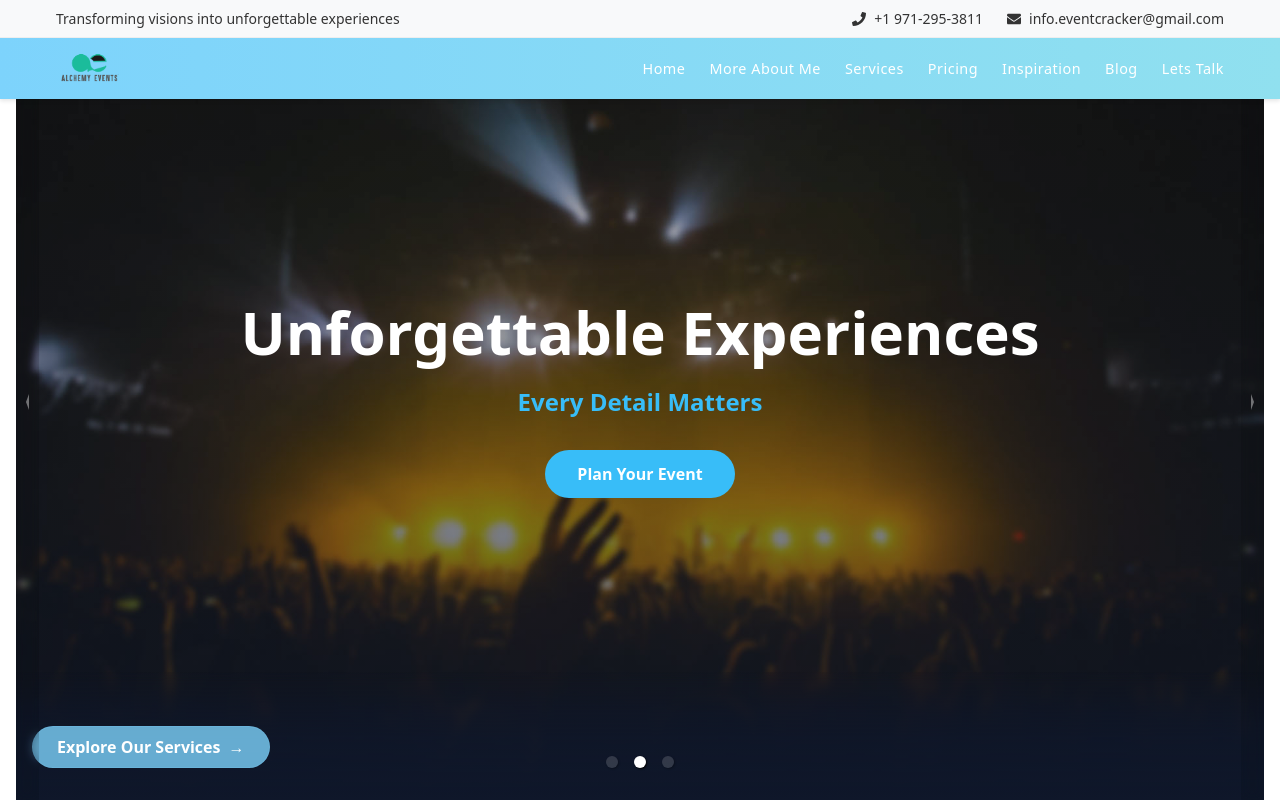
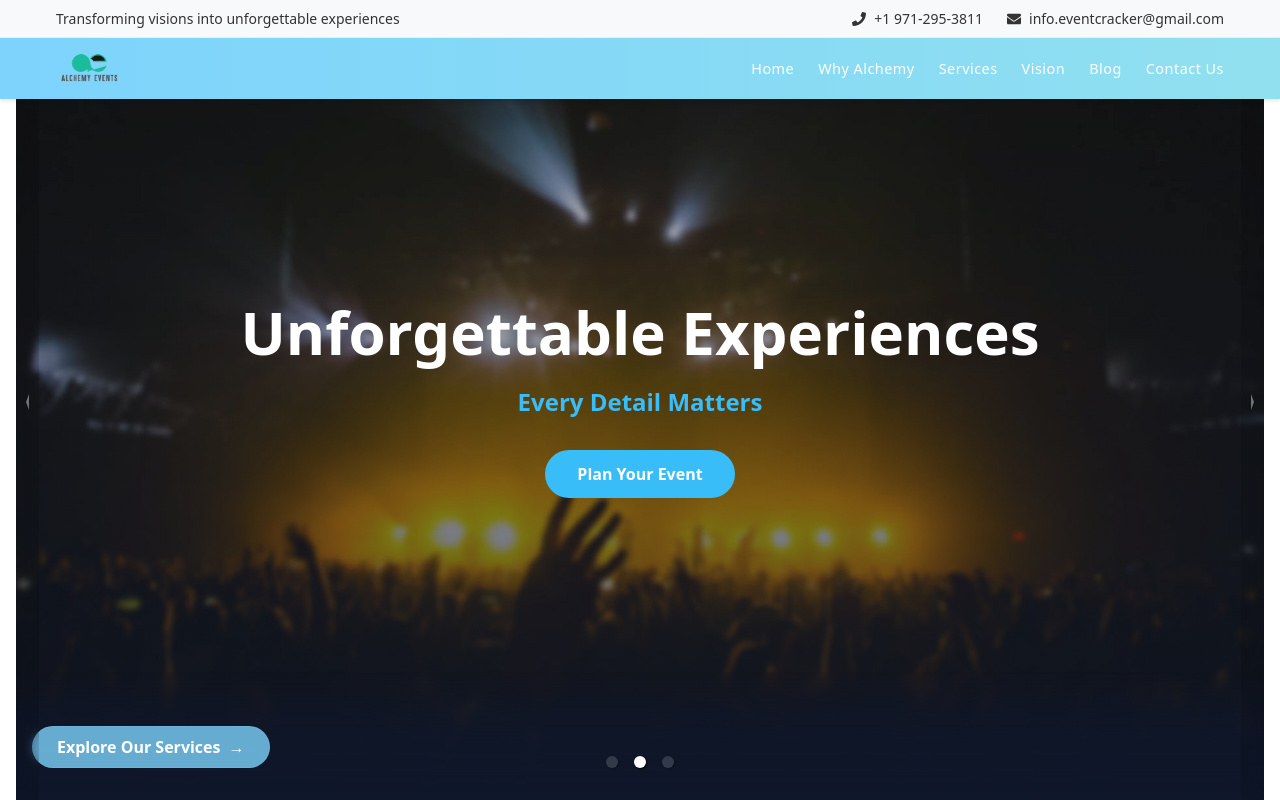
Before and after one commit to Harshal-behare/alchemy-events, a React (Create React App) app: page / in a window 1280 px wide. Shown: the top 800 px of the page. Built offline with nearby package versions, Linux system fonts and the light colour scheme.

Commit message:
Header updated

```diff
--- a/package.json
+++ b/package.json
@@ -13,6 +13,7 @@
     "react-responsive-carousel": "^3.2.23",
     "react-router-dom": "^6.11.2",
     "react-scripts": "5.0.1",
+    "react-scroll": "^1.9.0",
     "web-vitals": "^2.1.4"
   },
   "scripts": {
--- a/src/components/Header.jsx
+++ b/src/components/Header.jsx
@@ -1,5 +1,6 @@
 import React, { useState, useEffect } from 'react';
-import { Link } from 'react-router-dom';
+import { Link as RouterLink, useLocation } from 'react-router-dom';
+import { Link as ScrollLink } from 'react-scroll';
 import Logo from "../assets/logo.png";
 import { motion, AnimatePresence } from 'framer-motion';
 import { FaPhone, FaEnvelope } from 'react-icons/fa';
@@ -8,6 +9,14 @@ import '../styles/Header.scss';
 function Header() {
   const [isOpen, setIsOpen] = useState(false);
   const [isScrolled, setIsScrolled] = useState(false);
+  const location = useLocation();
+
+  const scrollToSection = (section) => {
+    if (location.pathname !== '/') {
+      window.location.href = `/#${section}`;
+    }
+    setIsOpen(false);
+  };
 
   return (
     <header className="header">
@@ -31,16 +40,47 @@ function Header() {
 
       <nav className="nav">
         <div className="nav__container">
-          <Link to="/" className="nav__logo">
+          <RouterLink to="/" className="nav__logo">
             <img src={Logo} alt="Alchemy Events" />
-          </Link>
+          </RouterLink>
 
           <div className="nav__menu">
-            {['Home', 'More About Me', 'Services', 'Pricing', 'Inspiration', 'Blog', 'Lets Talk'].map((item) => (
-              <Link key={item} to={`/${item.toLowerCase().replace(' ', '-')}`}>
-                {item}
-              </Link>
-            ))}
+            <RouterLink to="/">Home</RouterLink>
+            <ScrollLink
+              to="why-alchemy"
+              spy={true}
+              smooth={true}
+              offset={-100}
+              duration={500}
+              className="cursor-pointer"
+              onClick={() => scrollToSection('why-alchemy')}
+            >
+              Why Alchemy
+            </ScrollLink>
+            <RouterLink to="/services">Services</RouterLink>
+            <ScrollLink
+              to="vision"
+              spy={true}
+              smooth={true}
+              offset={-100}
+              duration={500}
+              className="cursor-pointer"
+              onClick={() => scrollToSection('vision')}
+            >
+              Vision
+            </ScrollLink>
+            <RouterLink to="/blog">Blog</RouterLink>
+            <ScrollLink
+              to="contact-us"
+              spy={true}
+              smooth={true}
+              offset={-100}
+              duration={500}
+              className="cursor-pointer"
+              onClick={() => scrollToSection('contact-us')}
+            >
+              Contact Us
+            </ScrollLink>
           </div>
 
           <button className="nav__toggle" onClick={() => setIsOpen(!isOpen)}>
@@ -64,15 +104,42 @@ function Header() {
       </nav>
 
       <div className={`mobile-menu ${!isOpen ? 'hidden' : ''}`}>
-        {['Home', 'More About Me', 'Services', 'Pricing', 'Inspiration', 'Blog', 'Lets Talk'].map((item) => (
-          <Link
-            key={item}
-            to={`/${item.toLowerCase().replace(' ', '-')}`}
-            onClick={() => setIsOpen(false)}
-          >
-            {item}
-          </Link>
-        ))}
+        <RouterLink to="/" onClick={() => setIsOpen(false)}>Home</RouterLink>
+        <ScrollLink
+          to="why-alchemy"
+          spy={true}
+          smooth={true}
+          offset={-100}
+          duration={500}
+          className="cursor-pointer"
+          onClick={() => scrollToSection('why-alchemy')}
+        >
+          Why Alchemy
+        </ScrollLink>
+        <RouterLink to="/services" onClick={() => setIsOpen(false)}>Services</RouterLink>
+        <ScrollLink
+          to="vision"
+          spy={true}
+          smooth={true}
+          offset={-100}
+          duration={500}
+          className="cursor-pointer"
+          onClick={() => scrollToSection('vision')}
+        >
+          Vision
+        </ScrollLink>
+        <RouterLink to="/blog" onClick={() => setIsOpen(false)}>Blog</RouterLink>
+        <ScrollLink
+          to="contact-us"
+          spy={true}
+          smooth={true}
+          offset={-100}
+          duration={500}
+          className="cursor-pointer"
+          onClick={() => scrollToSection('contact-us')}
+        >
+          Contact Us
+        </ScrollLink>
         <div className="mobile-menu__contact">
           <a href="tel:+1971-295-3811">
             <FaPhone />
```
Also changed, not shown: 1 other file (tests, documents, lock files or other folders).
